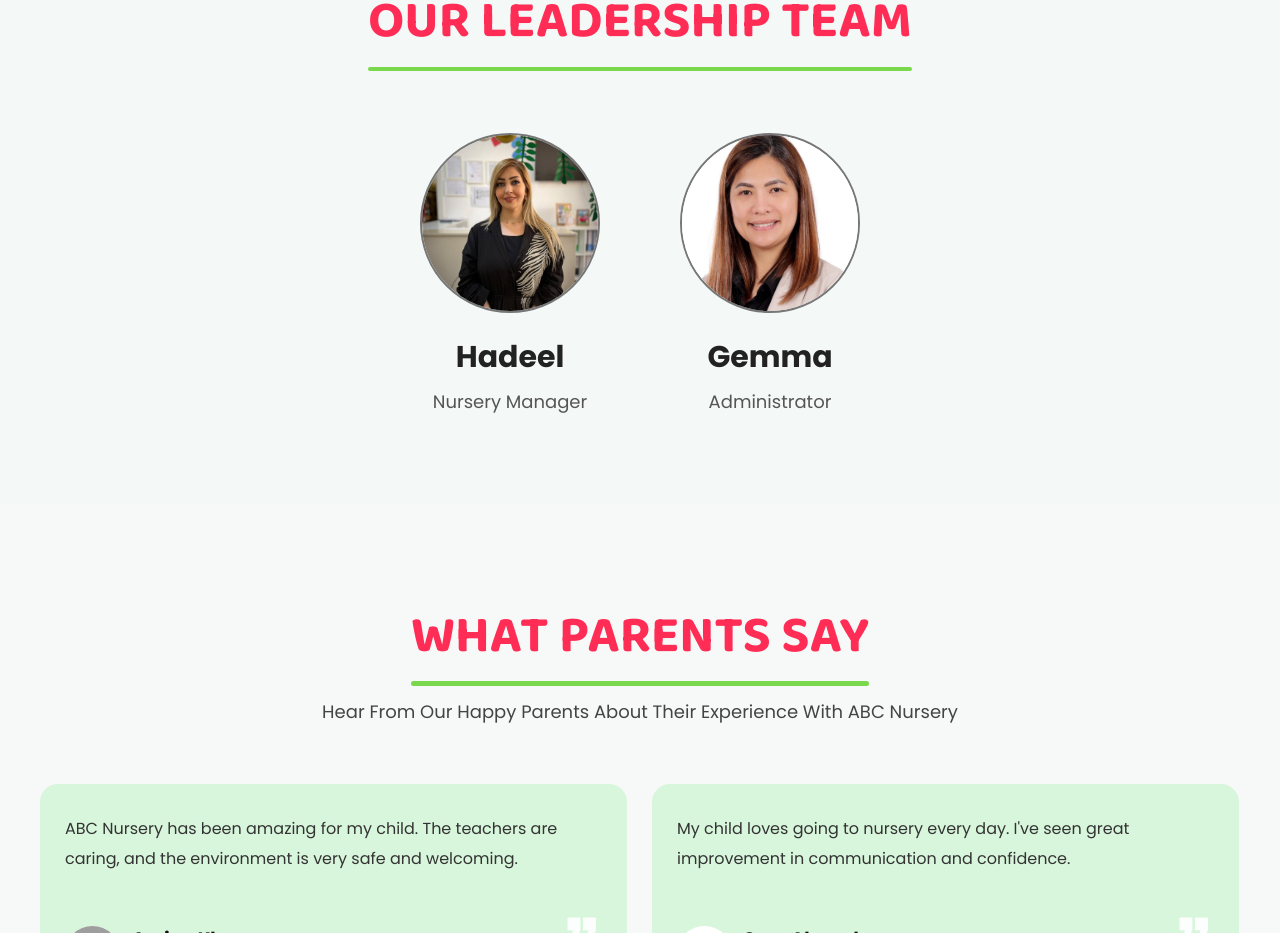
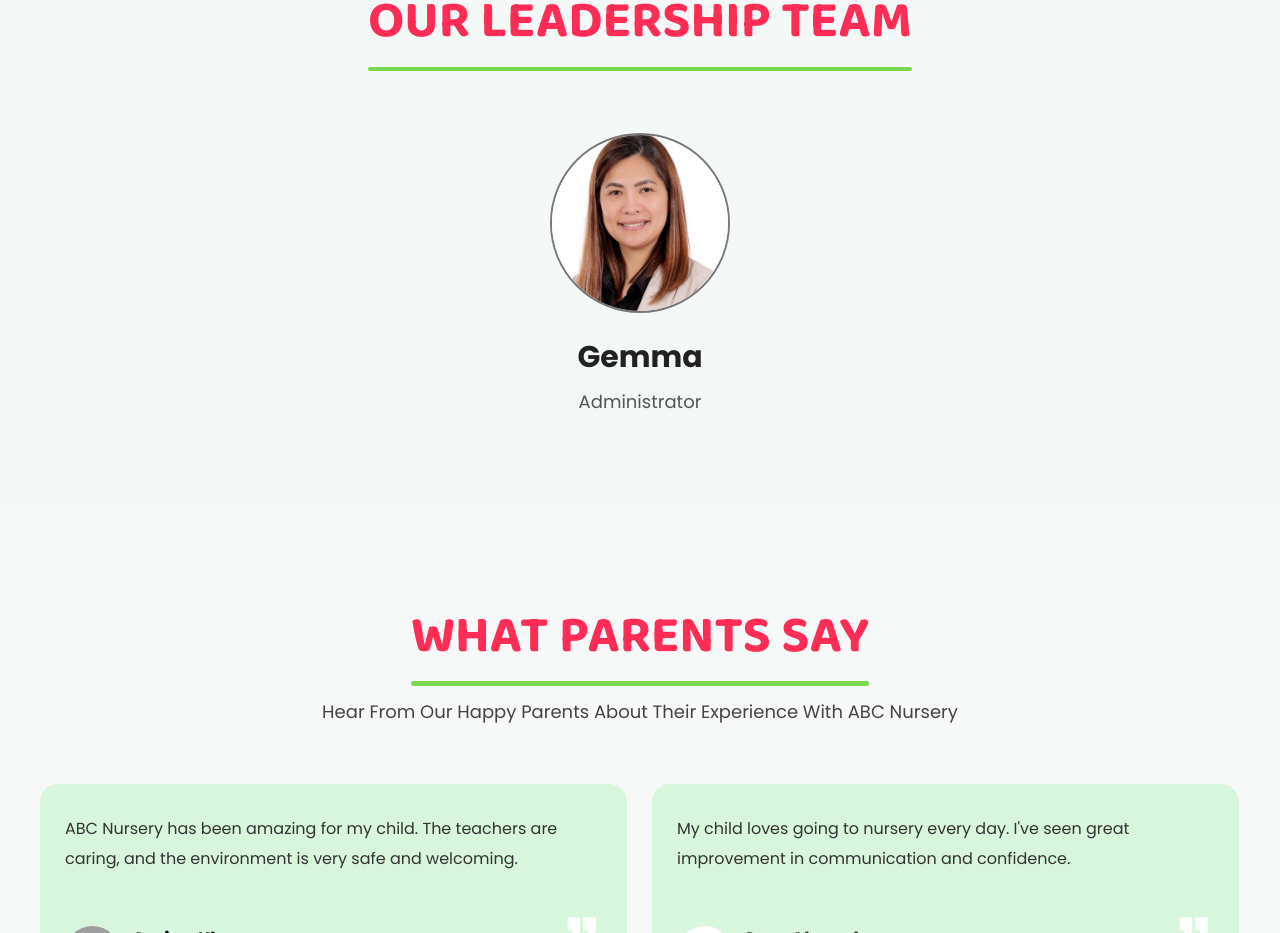
Before and after one commit to hameema-git/abc-nursery-website, a React (Vite) app: page / in a window 1280 px wide. Shown: the part 5860-6793 px from the top of the page. Built offline with nearby package versions, Linux system fonts and the light colour scheme; grey boxes are pictures that could not be loaded.

Commit message:
22/06/2026 removed hadeel

```diff
--- a/src/components/Leadership.jsx
+++ b/src/components/Leadership.jsx
@@ -19,7 +19,7 @@ function Leadership() {
 
                     {/* LEADER 1 */}
 
-                    <div className="leader-card">
+                    {/* <div className="leader-card">
 
                         <img
                             src={leader2}
@@ -30,7 +30,7 @@ function Leadership() {
 
                         <p>Nursery Manager</p>
 
-                    </div>
+                    </div> */}
 
                     {/* LEADER 2 */}
 
```
